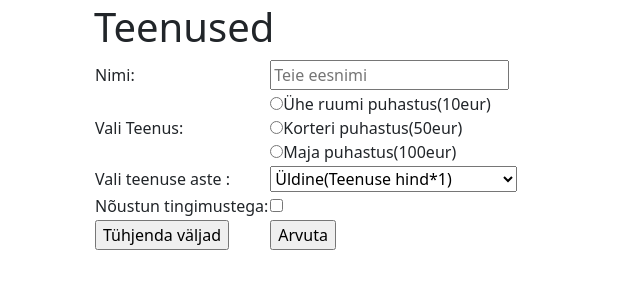
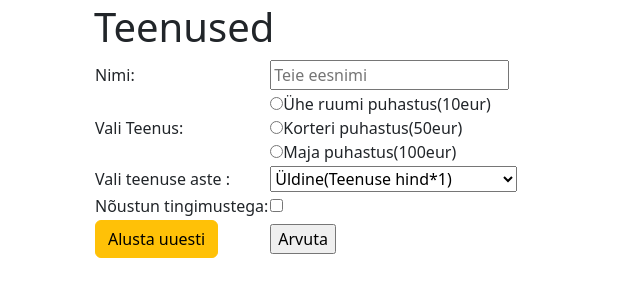
Before and after one commit to AMihkel/Kodutood, a PHP site: page /teenused.php in a window 1280 px wide. Shown: the part 81-384 px from the top of the page, without its empty margins (0-640 px from the left). Run offline with PHP 8.4, Linux system fonts and the light colour scheme.

Commit message:
parandused1

```diff
--- a/Kodutoo_nr_3/teenused.php
+++ b/Kodutoo_nr_3/teenused.php
@@ -52,7 +52,7 @@
             <table>
                 <tr>
                     <td>Nimi:</td>
-                    <td><input type="text" maxlength="20" name="nimi" placeholder="Teie eesnimi" required></td>
+                    <td><input type="text" maxlength="20" name="nimi" pattern="[A-Za-züõöä]+" placeholder="Teie eesnimi" required></td><!--pattern="[A-Za-züõöä]+" only letters are acceptable  -->
                 </tr>
                 <tr>
                     <td>Vali Teenus:</td>
@@ -76,8 +76,8 @@
                 <tr>
                     <td>Nõustun tingimustega:</td>
                     <td><input type="checkbox" name="N" required></td></tr>
-                <tr> <!-- nupud-->
-                    <td><input type="reset" value="Tühjenda väljad"></td>
+                <tr> <!-- buttons-->
+                    <td><a class="btn btn-warning" href="teenused.php" role="button">Alusta uuesti</a></td>
                     <td><input type="submit" value="Arvuta"></td>
                 </tr>
             </table>
@@ -104,9 +104,10 @@
     }
     elseif ((isset($_GET["nimi"])) && (empty($_GET["teenus"]))) {
       ?>
+      <br>
       <div class=" bg-danger text-center">
-  Palun vali mis teenust soovid!!
-</div>
+           <h2>Palun vali mis teenust soovid!!</h2>
+      </div>
       <?php
     }
 
```
